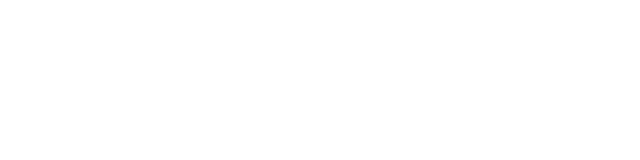
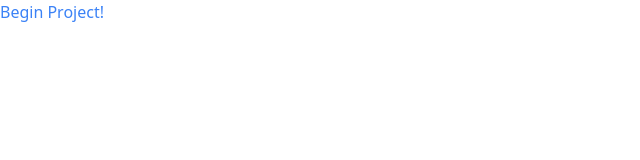
Before and after one commit to Wil3on/discord-markdow, a Next.js app: page / in a window 1280 px wide. Shown: the top 160 px of the page, without its empty margins (0-640 px from the left). Built offline with nearby package versions, Linux system fonts and the light colour scheme.

Commit message:
👷chore: Added Tailwind CSS

```diff
--- a/package.json
+++ b/package.json
@@ -9,9 +9,12 @@
     "lint": "next lint"
   },
   "dependencies": {
+    "autoprefixer": "^10.3.3",
     "next": "11.1.0",
+    "postcss": "^8.3.6",
     "react": "17.0.2",
-    "react-dom": "17.0.2"
+    "react-dom": "17.0.2",
+    "tailwindcss": "^2.2.9"
   },
   "devDependencies": {
     "@types/react": "17.0.19",
--- a/pages/_app.tsx
+++ b/pages/_app.tsx
@@ -1,4 +1,5 @@
 import type { AppProps } from 'next/app'
+import '../styles/globals.css'
 
 function MyApp({ Component, pageProps }: AppProps) {
   return <Component {...pageProps} />
--- a/pages/index.tsx
+++ b/pages/index.tsx
@@ -1,7 +1,7 @@
 import type { NextPage } from 'next'
 
 const Home: NextPage = () => {
-  return <> </>
+  return <h1 className='text-blue-500'>Begin Project!</h1>
 }
 
 export default Home
--- /dev/null
+++ b/postcss.config.js
@@ -0,0 +1,6 @@
+module.exports = {
+  plugins: {
+    tailwindcss: {},
+    autoprefixer: {},
+  },
+}
--- /dev/null
+++ b/styles/globals.css
@@ -0,0 +1,3 @@
+@tailwind base;
+@tailwind components;
+@tailwind utilities;
--- /dev/null
+++ b/tailwind.config.js
@@ -0,0 +1,11 @@
+module.exports = {
+  purge: ['./pages/**/*.{js,ts,jsx,tsx}', './components/**/*.{js,ts,jsx,tsx}'],
+  darkMode: false, // or 'media' or 'class'
+  theme: {
+    extend: {},
+  },
+  variants: {
+    extend: {},
+  },
+  plugins: [],
+}
```
Also changed, not shown: next-env.d.ts, 2 other files (tests, documents, lock files or other folders).
